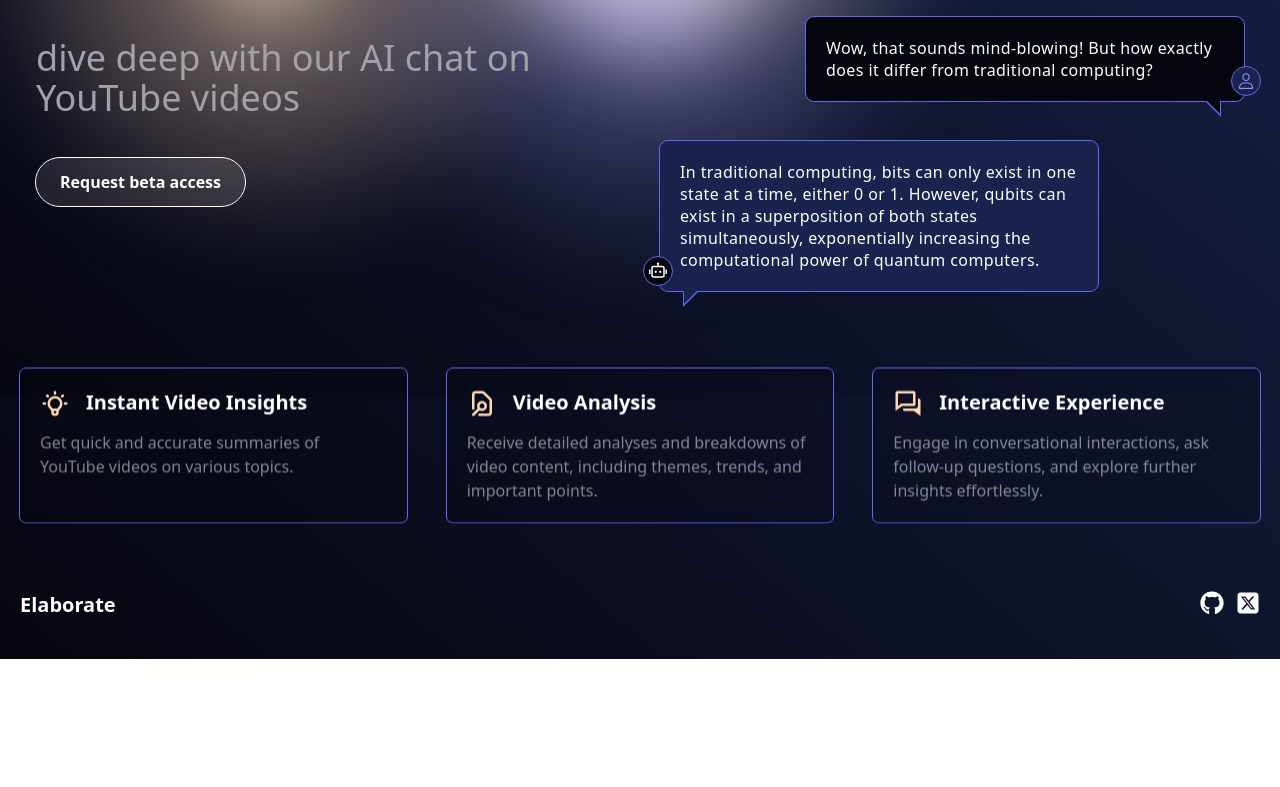
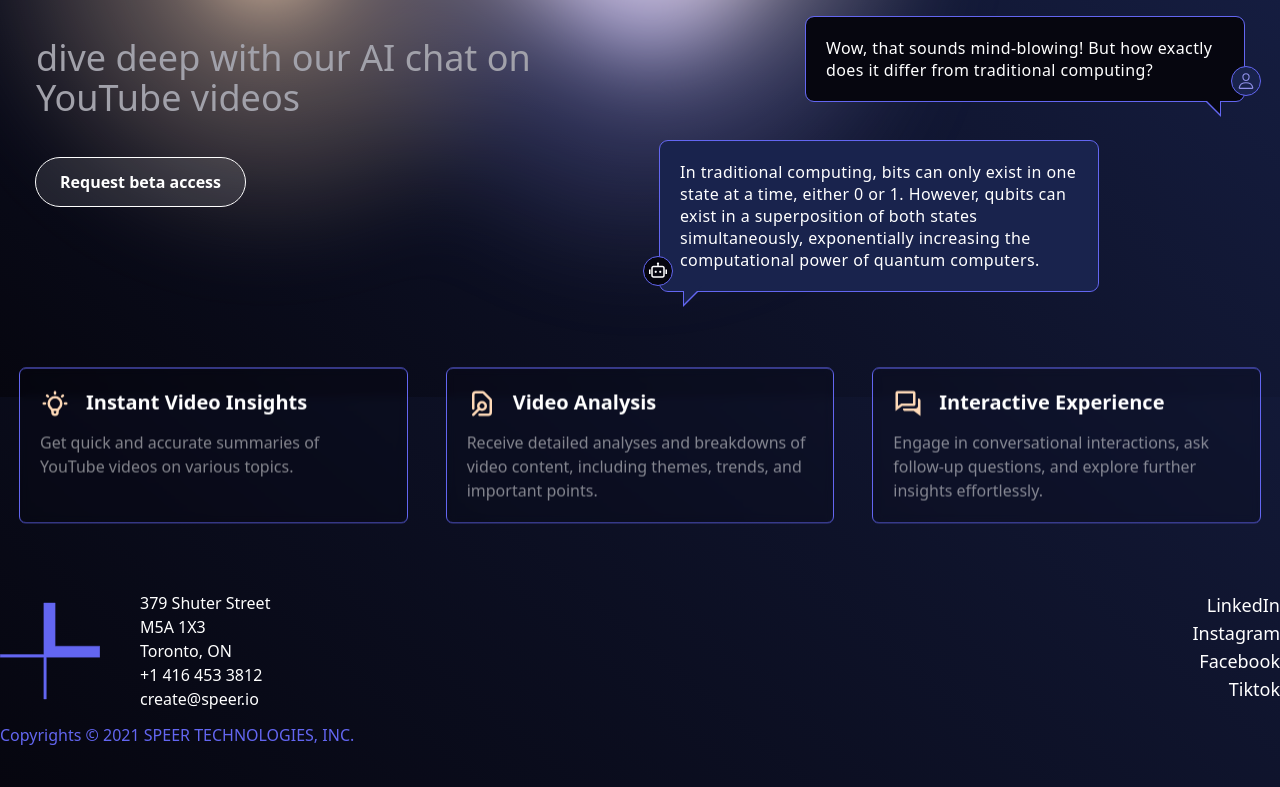
Before and after one commit to amapeso-at-speer/ytb-chatbot-landing, a Next.js app: page / in a window 1280 px wide. Shown: the part 403-1190 px from the top of the page. Before the commit the page ends 1062 px from the top, so only its background shows below. Built offline with nearby package versions, Linux system fonts and the light colour scheme.

Commit message:
changes to footer, navigation and main

```diff
--- a/src/app/globals.css
+++ b/src/app/globals.css
@@ -38,6 +38,11 @@
   margin-right: 0.75rem;
 }
 
+.speer-icon {
+  width: 100px;
+  height: 100px;
+}
+
 @layer utilities {
   .text-balance {
     text-wrap: balance;
--- a/src/app/layout.tsx
+++ b/src/app/layout.tsx
@@ -1,6 +1,7 @@
 import type { Metadata } from "next";
 import { Inter } from "next/font/google";
 import { FaGithub, FaSquareXTwitter } from "react-icons/fa6";
+import SpeerLogo from "../assets/speer_logo_footer.svg";
 import "./globals.css";
 
 const inter = Inter({ subsets: ["latin"] });
@@ -21,11 +22,40 @@
         <main className="w-full flex-1 flex flex-col items-center">
           {children}
         </main>
-        <footer className="flex align-center justify-between px-5 pb-5 mb-5 w-full max-w-screen-xl">
+        {/* <footer className="flex align-center justify-between px-5 pb-5 mb-5 w-full max-w-screen-xl">
           <p className="footer-heading font-bold text-xl">Elaborate</p>
           <div className="flex">
             <FaGithub className="footer-icon" />
             <FaSquareXTwitter className="footer-icon" />
+          </div>
+        </footer> */}
+        <footer className="flex justify-between pb-10 w-full max-w-screen-xl">
+          <div className="flex flex-col">
+            <div className="flex items-center text-light-blue">
+              <div className="speer-icon mr-10">
+                <svg xmlns="http://www.w3.org/2000/svg" width="100%" height="auto" viewBox="0 0 271 261.53">
+                  <path id="Path_2202" fill="currentColor" data-name="Path 2202" d="M211.783,132.586h30.686V249.664H363.506v29.915H218.6V393.116h-6.819V279.665H93.505v-7.344H211.864Z" transform="translate(-93.005 -132.086)" stroke="currentColor" stroke-width="1"/>
+                </svg>
+              </div>
+              <div className="text-white">
+                <ul>
+                  <li>379 Shuter Street</li>
+                  <li>M5A 1X3</li>
+                  <li>Toronto, ON</li>
+                </ul>
+                <div className="flex flex-col">
+                  <a href="tel:+1 416 453 3812">+1 416 453 3812</a>
+                  <a href="mailto:create@speer.io">create@speer.io</a>
+                </div>
+              </div>
+            </div>
+            <div className="mt-3 text-light-blue">Copyrights © 2021 SPEER TECHNOLOGIES, INC.</div>
+          </div>
+          <div className="flex flex-col text-right text-lg">
+            <a href="https://www.linkedin.com/company/reframethefuture" target="_blank" rel="noopener noreferrer">LinkedIn</a>
+            <a href="https://www.instagram.com/speertech/" target="_blank" rel="noopener noreferrer">Instagram</a>
+            <a href="https://facebook.com/speertech" target="_blank" rel="noopener noreferrer">Facebook</a>
+            <a href="https://www.tiktok.com/@speertech?lang=en" target="_blank" rel="noopener noreferrer">Tiktok</a>
           </div>
         </footer>
       </body>
--- a/src/app/page.tsx
+++ b/src/app/page.tsx
@@ -12,6 +12,7 @@
 import { cn } from "@/utils/cn";
 import Card from "@/components/ui/card";
 import "./page.css";
+import Link from "next/link";
 
 export default function Home() {
 
@@ -41,8 +42,12 @@
                 <h1 className="text-center md:text-left text-3xl md:text-4xl lg:text-7xl font-bold">Elaborate</h1>
                 <p className="text-center md:text-left text-xl md:text-2xl lg:text-3xl">on your curiosity</p>
                 <p className="text-center md:text-left text-xl md:text-3xl lg:text-4xl pt-10 text-zinc-400">dive deep with our AI chat on YouTube videos</p>
-                <button className="self-center md:self-start bg-white/10 py-3 px-6 mt-10 rounded-full font-bold outline outline-1">Request beta access</button>
-                <button className="md:hidden mt-3 opacity-70 transition duration-300 text-white hover:opacity-100">Sign In</button>
+                <Link
+                  href="/access-form"
+                  className="self-center md:self-start bg-white/10 py-3 px-6 mt-10 rounded-full font-bold outline outline-1 transition-all hover:bg-white hover:text-light-blue">
+                  Request beta access
+                </Link>
+                {/* <button className="md:hidden mt-3 opacity-70 transition duration-300 text-white hover:opacity-100">Sign In</button> */}
               </div>
               <div className="hidden md:flex flex-col flex-1 mb-20">
                 <SpeechBubble
--- a/src/components/ui/navbar.tsx
+++ b/src/components/ui/navbar.tsx
@@ -15,11 +15,11 @@
         </Link>
         <div className="md:flex pb-2 items-center hidden">
           <button className="p-[3px] md:pr-5 pr-2" >
-            <div
+            {/* <div
               className="px-4 py-2  bg-transparent rounded-full  relative group transition duration-200 text-white hover:opacity-30 font-sans lg:text-base md:text-sm text-xs"
             >
               Sign In
-            </div>
+            </div> */}
           </button>
           {
             pathname !== "/access-form" &&
```
